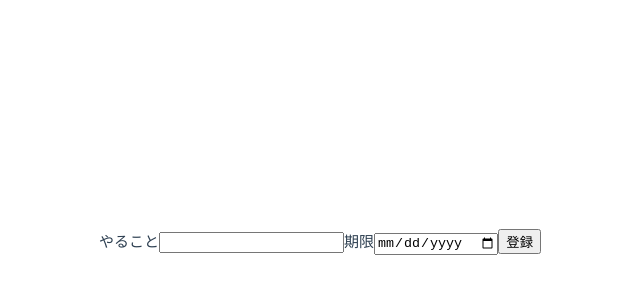
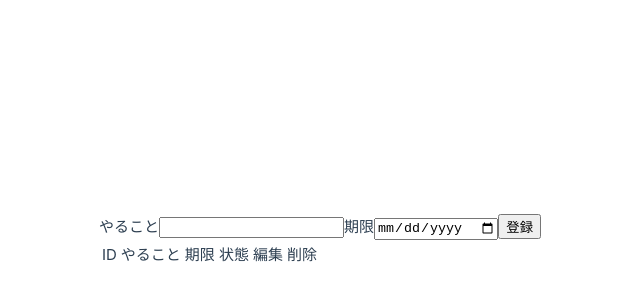
Before and after one commit to ym902/todo-app, a Vue app in the folder vue/: page / in a window 1280 px wide. Shown: the part 158-458 px from the top of the page, without its empty margins (99-739 px from the left). Built offline with nearby package versions, Linux system fonts and the light colour scheme.

Commit message:
フロントでタスクの一覧表示、バリデーション処理

```diff
--- a/vue/src/components/TodoInput.vue
+++ b/vue/src/components/TodoInput.vue
@@ -5,10 +5,20 @@ import { statuses } from '../const/statuses';
 
 const input = ref("");
 const inputDate = ref("");
+const isErrMsg = ref(false);
 
 // 送信ボタンをクリックしたときの処理
 function onSubmitForm(event) {
   // console.log(input.value);
+
+  // タスク・期限の入力が空だったときのバリデーション
+  if (input.value=="" || inputDate.value=="") {
+    // エラーメッセージ
+    isErrMsg.value = true;
+    // リロードを防ぐ(エラーメッセージをずっと表示しておく)
+    event.preventDefault();
+    return;
+  }
 
   // DBにデータがないときのために空の配列を宣言しておく → pushがエラーになってしまうため
   const items = JSON.parse(localStorage.getItem("items")) || [];
@@ -30,6 +40,7 @@ function onSubmitForm(event) {
 
 <template>
   <div>
+    <p v-if="isErrMsg">タスク・期限を両方入力してください。</p>
     <form @submit="onSubmitForm">
       <label>やること<input type="text" v-model="input" /></label>
       <label>期限<input type="date" v-model="inputDate" /></label>
--- a/vue/src/components/TodoListView.vue
+++ b/vue/src/components/TodoListView.vue
@@ -1,2 +1,30 @@
 <!-- Todoリスト一覧表示 -->
-<template></template>
+<script setup>
+const items = JSON.parse(localStorage.getItem("items")) || [];
+</script>
+
+<template>
+  <div>
+    <table>
+      <!-- テーブルヘッダー -->
+      <tr>
+        <th class="th-id">ID</th>
+        <th class="th-value">やること</th>
+        <th class="th-limit">期限</th>
+        <th class="th-status">状態</th>
+        <th class="th-edit">編集</th>
+        <th class="th-delete">削除</th>
+      </tr>
+
+      <!-- タスク一覧 -->
+      <tr v-for="item in items" :key="item.id">
+        <td>{{ item.id }}</td>
+        <td>{{ item.content }}</td>
+        <td>{{ item.limit }}</td>
+        <td>{{ item.state.value }}</td>
+        <td><button>編集</button></td>
+        <td><button>削除</button></td>
+      </tr>
+    </table>
+  </div>
+</template>
```
